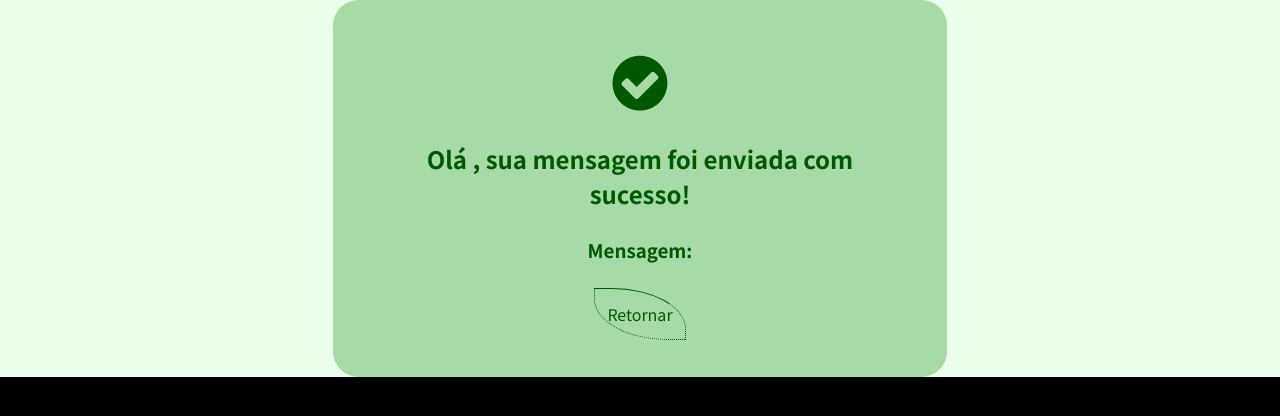
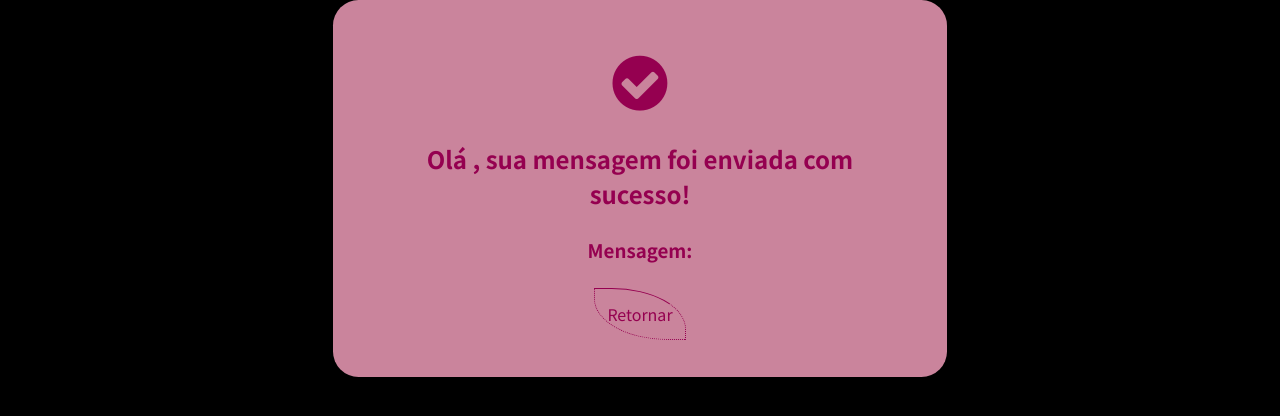
Before and after one commit to MirianAmorim/Portifolio_MirianAmorim, a Flask app: template templates/send.html in a window 1280 px wide. Shown: the top 416 px of the page. Run offline with Flask 2, Linux system fonts and the light colour scheme; the template is opened without the code that fills it, so the values that code supplies are empty; some web fonts are replaced.

Commit message:
Update style.css

```diff
--- a/static/css/style.css
+++ b/static/css/style.css
@@ -485,15 +485,15 @@ section#success{
   justify-content: center;
   align-items: center;
   height: 100%;
-  background-color: rgb(235, 255, 235);
+  background-color: rgb(0, 0, 0);
 }
 
 section#success div#card{
-  background-color: rgb(166, 218, 166);
+  background-color: rgb(202, 132, 156);
   text-align: center;
   padding: 4vw;
   border-radius: 2vw;
-  color: rgb(0, 88, 0);
+  color: #950050;
   width: 40%;
 }
 
@@ -518,8 +518,8 @@ section#success div#card p{
 section#success div#card a{
   text-decoration: none;
   padding: 1vw;
-  border: 1px solid rgb(0, 88, 0);
-  color:rgb(0, 88, 0);
+  border: 1px solid #950050;
+  color:#950050;
   border-end-start-radius: 80%;
   border-start-end-radius: 80%;
   border-style: dotted;
@@ -528,6 +528,6 @@ section#success div#card a{
 }
 
 section#success div#card a:hover{
-  background-color: rgb(0, 88, 0);
+  background-color: #950050;
   color: #fff;
 }
```
